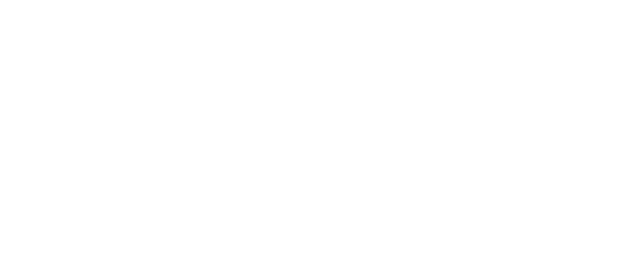
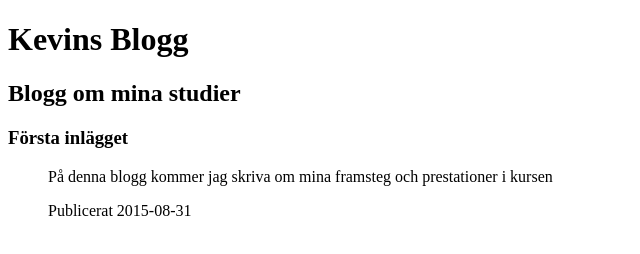
Before and after one commit to kevaanKB94/presentation.html-laboration-1, a plain HTML site: page index.html in a window 1280 px wide. Shown: the whole page, without its empty margins (0-640 px from the left). Drawn offline with Linux system fonts and the light colour scheme.

```diff
--- a/index.html
+++ b/index.html
@@ -1,2 +1,20 @@
 <!DOCTYPE html>
-<html lang="sv"/>
+<html lang="sv">
+    <head>
+        <meta charset="utf-8"/>
+        <title>Min Blogg</title>
+    </head>
+
+        <body>
+            <h1>Kevins Blogg</h1>
+
+        <h2>Blogg om mina studier</h2>
+
+            <h3>Första inlägget</h3>
+
+                <ul>På denna blogg kommer jag skriva om mina framsteg och prestationer i kursen</ul>
+                <ul>Publicerat 2015-08-31</ul>
+
+        </body>
+
+</html>
```
Also changed, not shown: presentation.html (+1 -0 lines).
